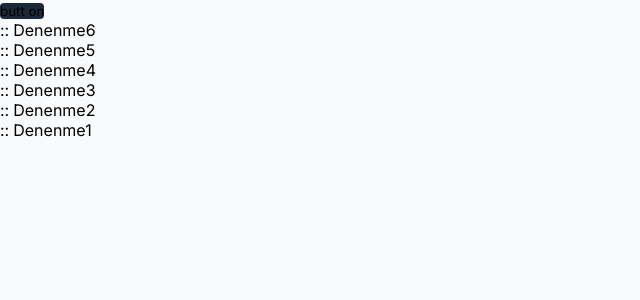
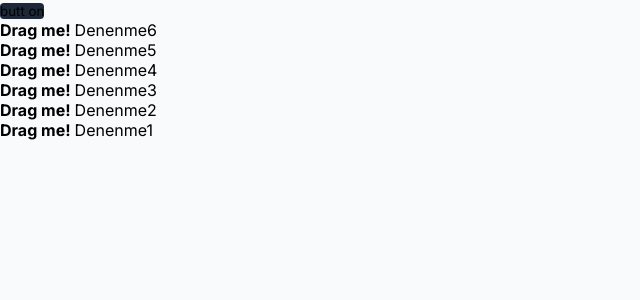
Before and after one commit to 90pixel/todo-ts, a Next.js app: page / in a window 1280 px wide. Shown: the top 300 px of the page, without its empty margins (0-640 px from the left). Built offline with nearby package versions, Linux system fonts and the light colour scheme.

Commit message:
Add custom drag icon prop to DndComponent.

```diff
--- a/components/DndComponent/SortableItem.tsx
+++ b/components/DndComponent/SortableItem.tsx
@@ -5,9 +5,14 @@ import { styled } from 'stitches.config';
 
 interface SortableItemProps {
   id: string;
+  customDragIcon?: React.ReactNode;
 }
 
-const SortableItem: FC<SortableItemProps> = ({ children, id }) => {
+const SortableItem: FC<SortableItemProps> = ({
+  children,
+  id,
+  customDragIcon,
+}) => {
   const { attributes, listeners, setNodeRef, transform, transition } =
     useSortable({ id });
 
@@ -20,7 +25,7 @@ const SortableItem: FC<SortableItemProps> = ({ children, id }) => {
   return (
     <div ref={setNodeRef} style={style} {...attributes} {...listeners}>
       <DragElement {...attributes} {...listeners}>
-        ::
+        {customDragIcon ? customDragIcon : '::'}
       </DragElement>
       {children}
     </div>
--- a/components/DndComponent/index.tsx
+++ b/components/DndComponent/index.tsx
@@ -25,9 +25,14 @@ interface SortableDataProps {
 interface DndComponentProps {
   data: SortableDataProps[];
   onDragEnd?: (updatedData: SortableDataProps[]) => void;
+  customDragIcon?: React.ReactNode;
 }
 
-const DndComponent: FC<DndComponentProps> = ({ data, onDragEnd }) => {
+const DndComponent: FC<DndComponentProps> = ({
+  data,
+  onDragEnd,
+  customDragIcon,
+}) => {
   const [items, setItems] = useState(data);
 
   const sensors = useSensors(
@@ -62,7 +67,11 @@ const DndComponent: FC<DndComponentProps> = ({ data, onDragEnd }) => {
     >
       <SortableContext items={items} strategy={verticalListSortingStrategy}>
         {items.map((item) => (
-          <SortableItem key={item.id} id={item.id}>
+          <SortableItem
+            key={item.id}
+            id={item.id}
+            customDragIcon={customDragIcon}
+          >
             {item.item}
           </SortableItem>
         ))}
--- a/pages/index.tsx
+++ b/pages/index.tsx
@@ -1,4 +1,3 @@
-import { useState } from 'react';
 import type { NextPage } from 'next';
 import { styled } from 'stitches.config';
 import { DndComponent } from 'components';
@@ -16,7 +15,11 @@ const Home: NextPage = () => {
   return (
     <div>
       <CustomButton>butt on</CustomButton>
-      <DndComponent data={items} onDragEnd={(e) => console.log(e)} />
+      <DndComponent
+        data={items}
+        onDragEnd={(e) => console.log(e)}
+        customDragIcon={<strong>Drag me!</strong>}
+      />
     </div>
   );
 };
```
